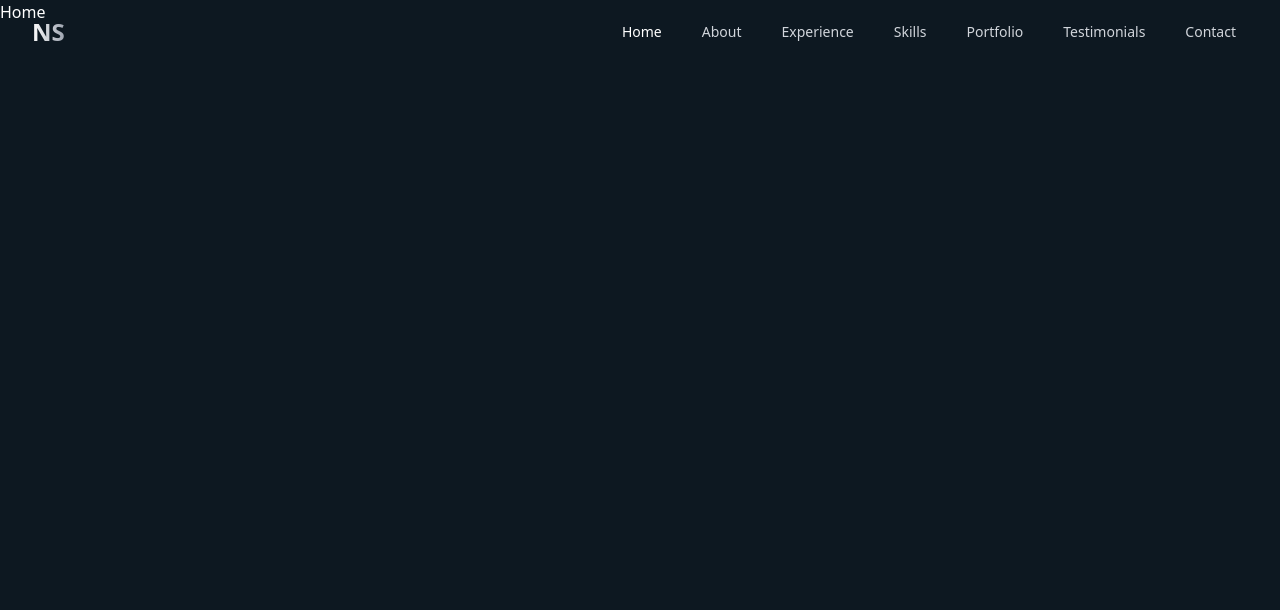
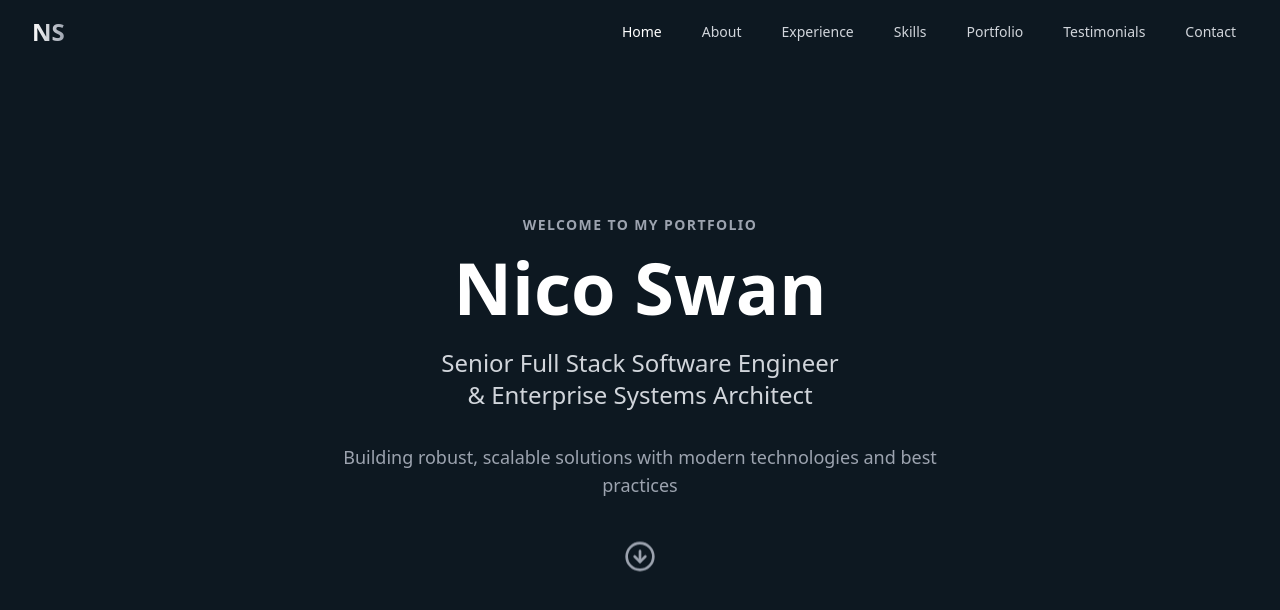
Before and after one commit to nico-swan-com/nicoswan.com, a Next.js app: page / in a window 1280 px wide. Shown: the top 610 px of the page. Built offline with nearby package versions, Linux system fonts and the light colour scheme.

Commit message:
feat: :sparkles: added home hero section

```diff
--- a/src/app/page.tsx
+++ b/src/app/page.tsx
@@ -1,8 +1,9 @@
+import Hero from "@/components/Hero";
 
 export default function Home() {
   return (
     <div className="min-h-screen bg-rich-black">
-        <h1>Home</h1>
+        <Hero />
     </div>
   );
 }
--- /dev/null
+++ b/src/components/Hero.tsx
@@ -0,0 +1,66 @@
+
+'use client'
+
+import { useEffect, useState } from "react";
+import { ArrowDownCircle } from "lucide-react";
+
+const Hero = () => {
+  const [isVisible, setIsVisible] = useState(false);
+
+  useEffect(() => {
+    setIsVisible(true);
+  }, []);
+
+  const scrollToContent = () => {
+    window.scrollTo({
+      top: window.innerHeight,
+      behavior: "smooth",
+    });
+  };
+
+  return (
+    <div className="relative h-screen flex items-center justify-center overflow-hidden bg-rich-black">
+      <div className="absolute inset-0 overflow-hidden">
+        <div className="absolute inset-0 bg-grid-pattern opacity-[0.02]" />
+      </div>
+
+      <div className="relative z-10 text-center px-4 sm:px-6 lg:px-8 max-w-4xl mx-auto">
+        <span className={`block text-sm font-semibold text-gray-400 tracking-widest uppercase mb-4 transform transition-all duration-700 ${
+          isVisible ? "translate-y-0 opacity-100" : "translate-y-10 opacity-0"
+        }`}>
+          Welcome to my portfolio
+        </span>
+
+        <h1 className={`text-5xl sm:text-6xl lg:text-7xl font-bold text-white mb-6 transform transition-all duration-700 delay-100 ${
+          isVisible ? "translate-y-0 opacity-100" : "translate-y-10 opacity-0"
+        }`}>
+          Nico Swan
+        </h1>
+
+        <p className={`text-xl sm:text-2xl font-light text-gray-300 mb-8 transform transition-all duration-700 delay-200 ${
+          isVisible ? "translate-y-0 opacity-100" : "translate-y-10 opacity-0"
+        }`}>
+          Senior Full Stack Software Engineer <br />& Enterprise Systems Architect
+        </p>
+
+        <p className={`text-lg text-gray-400 max-w-2xl mx-auto mb-12 transform transition-all duration-700 delay-300 ${
+          isVisible ? "translate-y-0 opacity-100" : "translate-y-10 opacity-0"
+        }`}>
+          Building robust, scalable solutions with modern technologies and best practices
+        </p>
+
+        <button
+          onClick={scrollToContent}
+          className={`animate-bounce hover:text-red-cmyk text-gray-400 transition-colors duration-300 ${
+            isVisible ? "opacity-100" : "opacity-0"
+          }`}
+          aria-label="Scroll down"
+        >
+          <ArrowDownCircle size={32} />
+        </button>
+      </div>
+    </div>
+  );
+};
+
+export default Hero;
```
